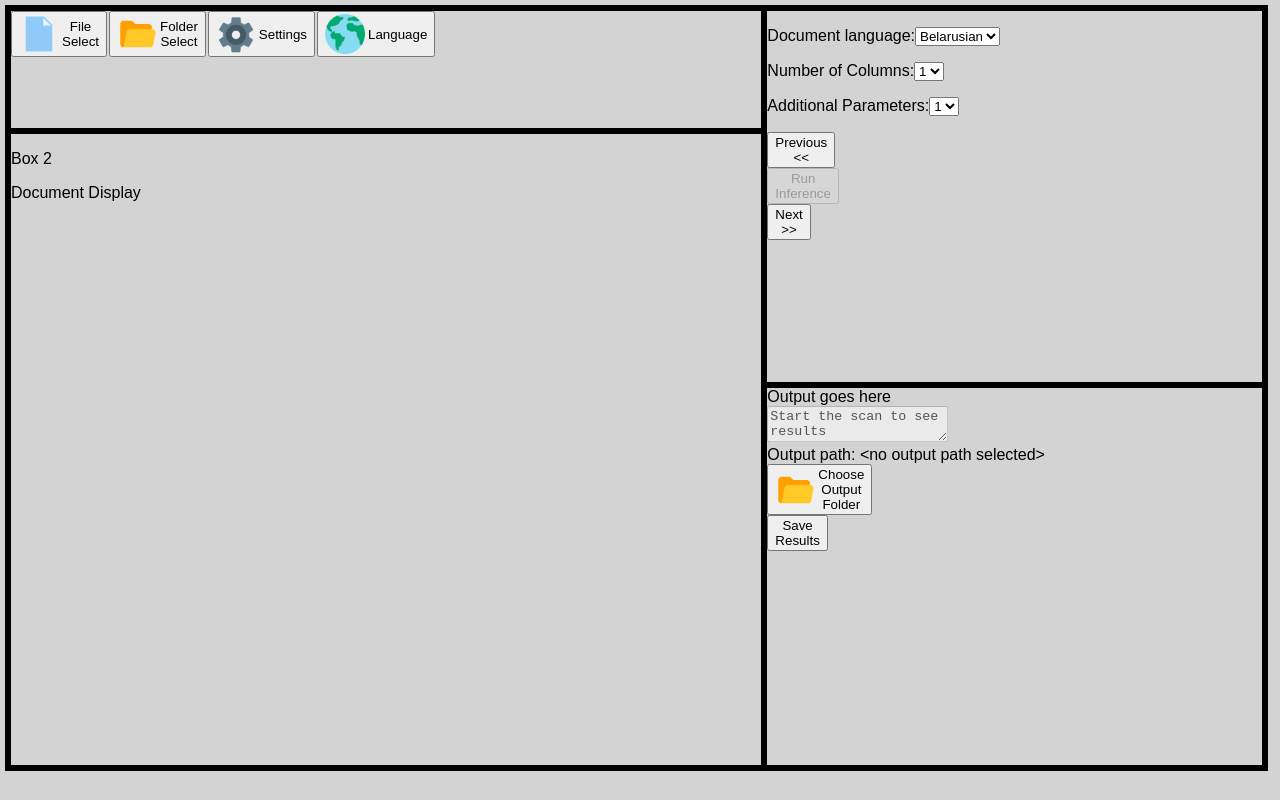
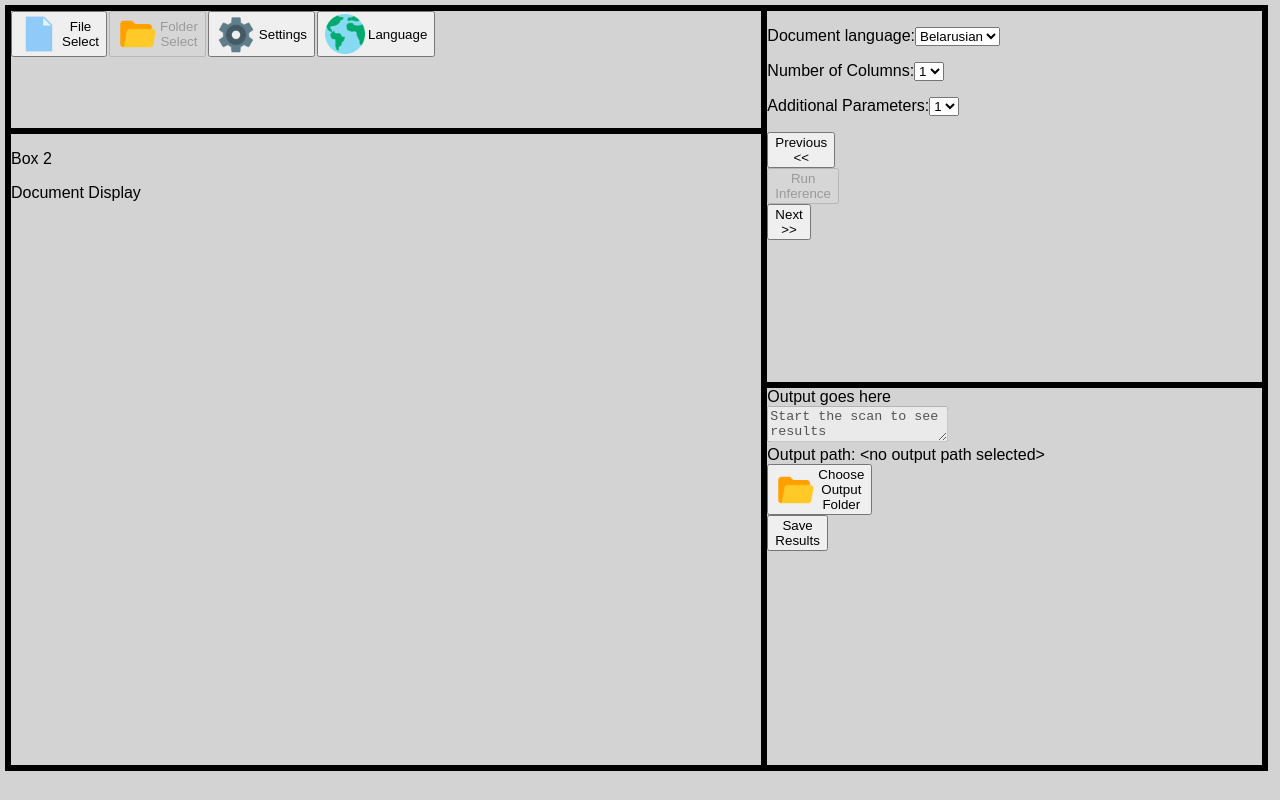
Before and after one commit to Keys-481/sp26-06-loracles, a React (Vite) app: page / in a window 1280 px wide. Built offline with nearby package versions, Linux system fonts and the light colour scheme.

Commit message:
[#124] Disabled button & removed functionality (#125)

```diff
--- a/src/App.jsx
+++ b/src/App.jsx
@@ -54,8 +54,9 @@ function App() {
               <img src={img_file} alt="Icon" className="icon"></img>
               <span>File Select</span>
             </button>
-            <button type="button" className="button" onClick={async () => {window.electronAPI.openDirectory();}}>
+            <button type="button" className="button" onClick={async () => {}} disabled>
               <img src={img_folder} alt="Icon" className="icon"></img>
+
               <span>Folder Select</span>
             </button>
             <button type="button" className="button" onClick={() => {}}>
```
Also changed, not shown: src/preload.js (+8 -8 lines).
